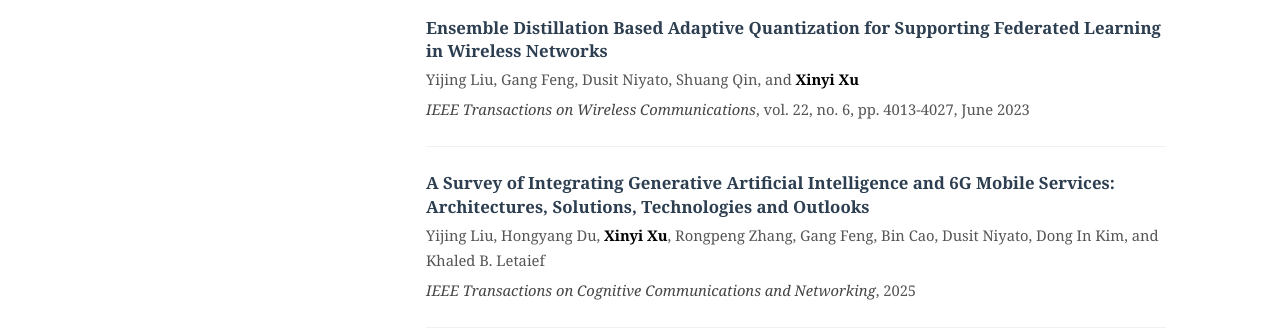
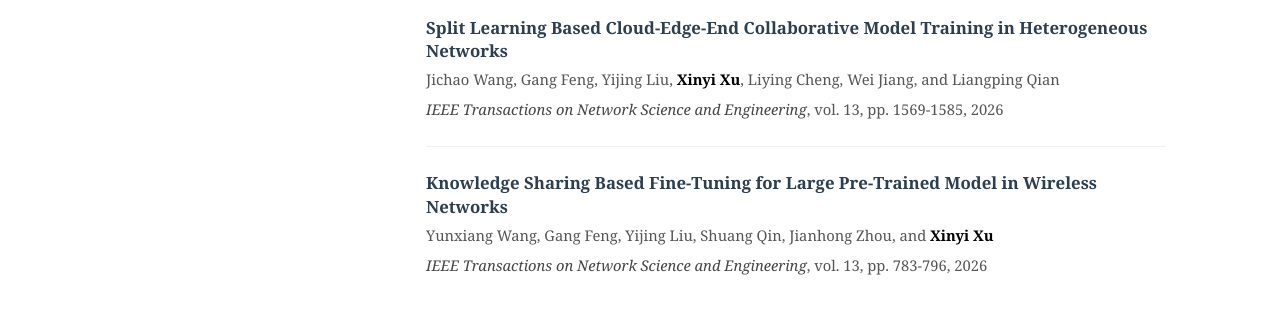
Before and after one commit to Lumen-xy/xinyixu.github.io, a plain HTML site: page publications.html in a window 1280 px wide. Shown: the part 590-923 px from the top of the page. Drawn offline with Linux system fonts and the light colour scheme.

Commit message:
Remove TWC 2023 and TCCN 2025 (Survey) papers from publications list

```diff
--- a/publications.html
+++ b/publications.html
@@ -79,18 +79,6 @@
         </li>
 
         <li class="pub-item">
-          <div class="pub-title">Ensemble Distillation Based Adaptive Quantization for Supporting Federated Learning in Wireless Networks</div>
-          <div class="pub-authors">Yijing Liu, Gang Feng, Dusit Niyato, Shuang Qin, and <strong>Xinyi Xu</strong></div>
-          <div class="pub-venue"><em>IEEE Transactions on Wireless Communications</em>, vol. 22, no. 6, pp. 4013-4027, June 2023</div>
-        </li>
-
-        <li class="pub-item">
-          <div class="pub-title">A Survey of Integrating Generative Artificial Intelligence and 6G Mobile Services: Architectures, Solutions, Technologies and Outlooks</div>
-          <div class="pub-authors">Yijing Liu, Hongyang Du, <strong>Xinyi Xu</strong>, Rongpeng Zhang, Gang Feng, Bin Cao, Dusit Niyato, Dong In Kim, and Khaled B. Letaief</div>
-          <div class="pub-venue"><em>IEEE Transactions on Cognitive Communications and Networking</em>, 2025</div>
-        </li>
-
-        <li class="pub-item">
           <div class="pub-title">Split Learning Based Cloud-Edge-End Collaborative Model Training in Heterogeneous Networks</div>
           <div class="pub-authors">Jichao Wang, Gang Feng, Yijing Liu, <strong>Xinyi Xu</strong>, Liying Cheng, Wei Jiang, and Liangping Qian</div>
           <div class="pub-venue"><em>IEEE Transactions on Network Science and Engineering</em>, vol. 13, pp. 1569-1585, 2026</div>
```
